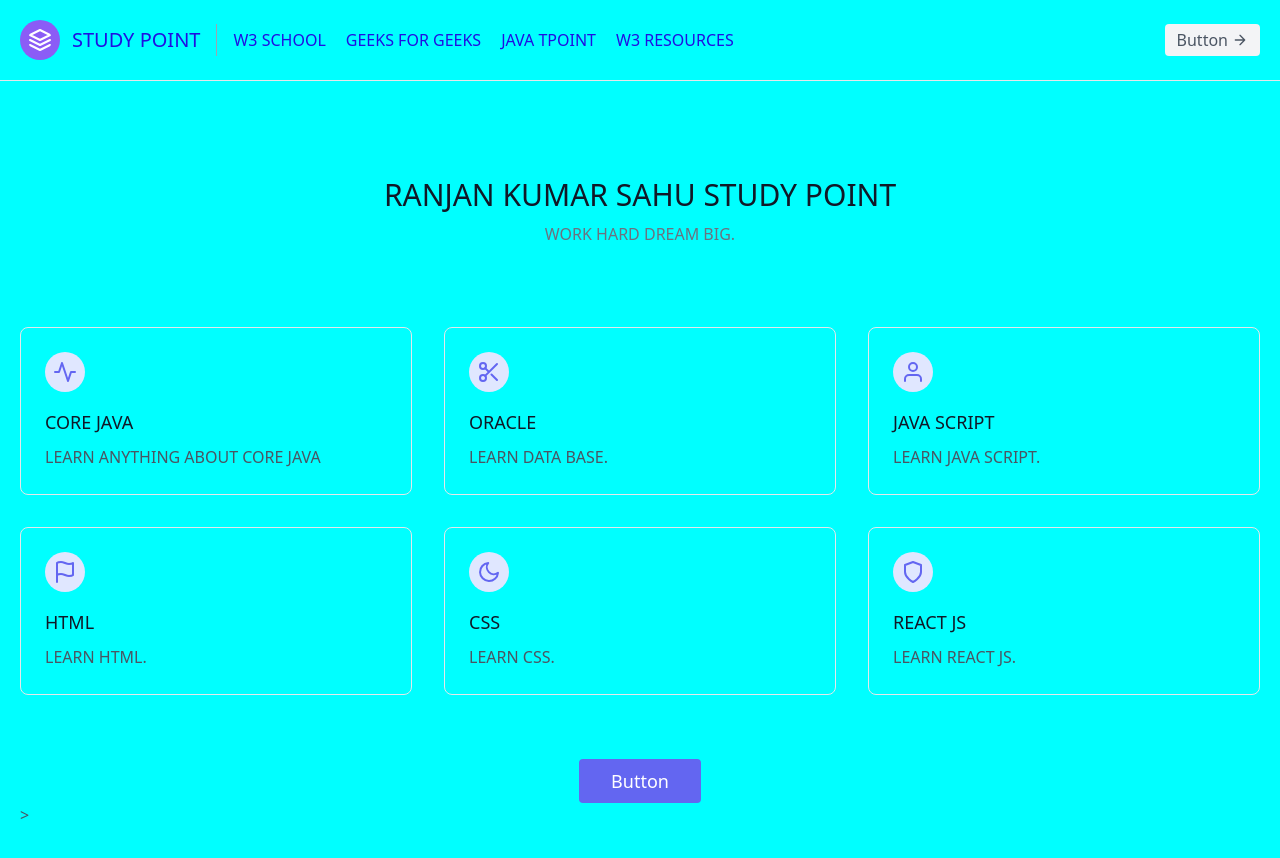
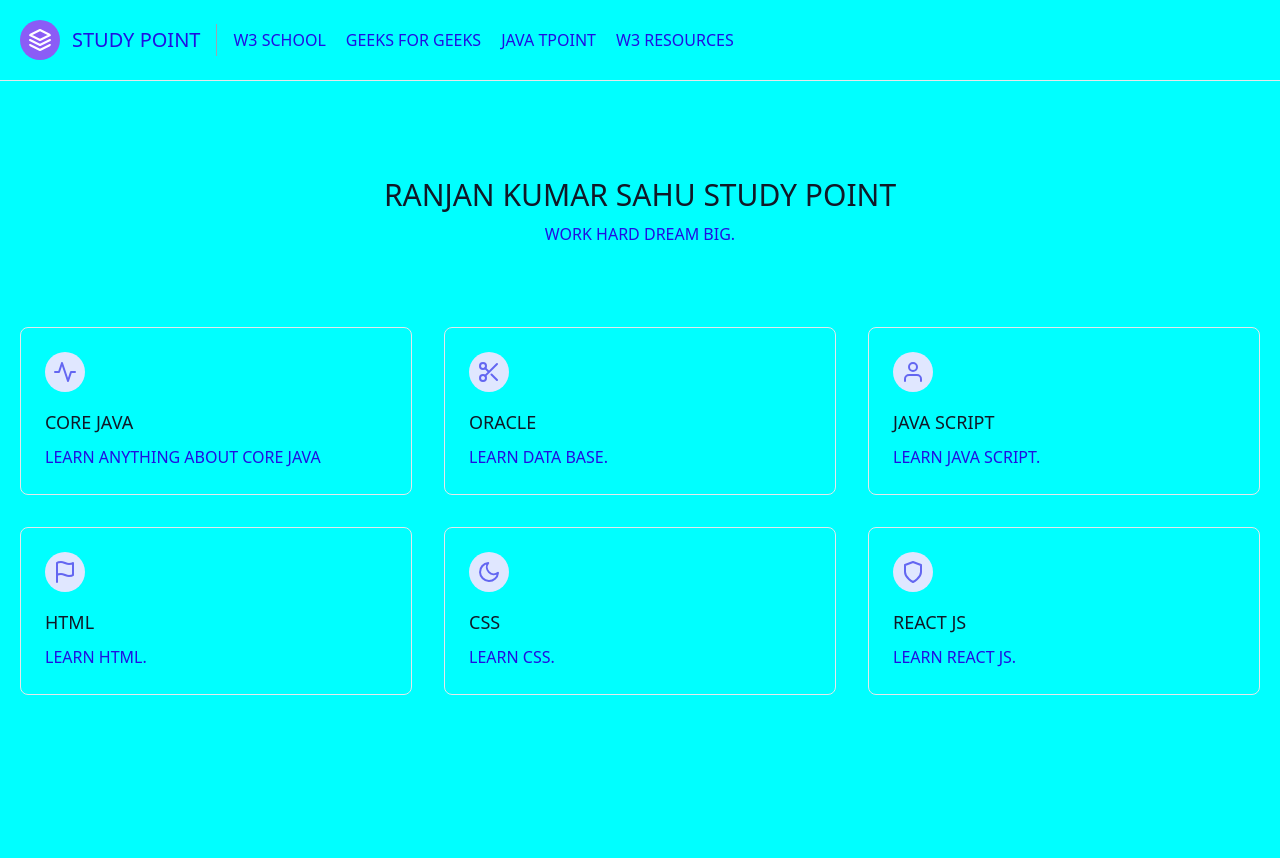
Before and after one commit to RANJANKUMARSAHU7894/java-developer, a plain HTML site: page index.html in a window 1280 px wide. After the commit the page ends 800 px from the top, so only its background shows below. Drawn offline with nearby package versions, Linux system fonts and the light colour scheme.

Commit message:
ok
changes

```diff
--- a/index.html
+++ b/index.html
@@ -42,11 +42,7 @@
                 <a href="https://www.javatpoint.com/java-tutorial"class="mr-5 hover:text-gray-900">JAVA TPOINT</a>
                 <a href="https://www.w3resource.com/" class="mr-5 hover:text-gray-900">W3 RESOURCES</a>
               </nav>
-              <button class="inline-flex items-center bg-gray-100 border-0 py-1 px-3 focus:outline-none hover:bg-gray-200 rounded text-base mt-4 md:mt-0">Button
-                <svg fill="none" stroke="currentColor" stroke-linecap="round" stroke-linejoin="round" stroke-width="2" class="w-4 h-4 ml-1" viewBox="0 0 24 24">
-                  <path d="M5 12h14M12 5l7 7-7 7"></path>
-                </svg>
-              </button>
+
             </div>
           </header>
           <hr>
@@ -54,7 +50,7 @@
             <div class="container px-5 py-24 mx-auto">
               <div class="flex flex-wrap w-full mb-20 flex-col items-center text-center">
                 <h1 class="sm:text-3xl text-2xl font-medium title-font mb-2 text-gray-900">RANJAN KUMAR SAHU STUDY POINT</h1>
-                <p class="lg:w-1/2 w-full leading-relaxed text-gray-500">WORK HARD DREAM BIG.</p>
+                <p class="lg:w-1/2 w-full leading-relaxed text-gray-500" style="color:rgb(33, 15, 226);">WORK HARD DREAM BIG.</p>
               </div>
               <div class="flex flex-wrap -m-4">
                 <div class="xl:w-1/3 md:w-1/2 p-4">
@@ -65,7 +61,7 @@
                       </svg>
                     </div>
                     <h2 class="text-lg text-gray-900 font-medium title-font mb-2">CORE JAVA</h2>
-                    <p class="leading-relaxed text-base">LEARN ANYTHING ABOUT CORE JAVA</p>
+                    <p class="leading-relaxed text-base" style="color:rgb(33, 15, 226);">LEARN ANYTHING ABOUT CORE JAVA</p>
                   </div>
                 </div>
                 <div class="xl:w-1/3 md:w-1/2 p-4">
@@ -80,7 +76,7 @@
                     <a href="https://r.search.yahoo.com/_ylt=Awr.2guJqhljty0KgYZXNyoA;_ylu=Y29sbwNncTEEcG9zAzEEdnRpZAMEc2VjA3Ny/RV=2/RE=1662655242/RO=10/RU=https%3a%2f%2fwww.w3schools.com%2fsql%2f/RK=2/RS=UWX3aqzcE8LRS3cfzZyRAanSa9E-">
                     <h2 class="text-lg text-gray-900 font-medium title-font mb-2">ORACLE</h2>
                   </a>
-                    <p class="leading-relaxed text-base">LEARN DATA BASE.</p>
+                    <p class="leading-relaxed text-base" style="color:rgb(33, 15, 226);">LEARN DATA BASE.</p>
                   </div>
                 </div>
                 <div class="xl:w-1/3 md:w-1/2 p-4">
@@ -92,7 +88,7 @@
                       </svg>
                     </div>
                     <h2 class="text-lg text-gray-900 font-medium title-font mb-2">JAVA SCRIPT</h2>
-                    <p class="leading-relaxed text-base">LEARN JAVA SCRIPT.</p>
+                    <p class="leading-relaxed text-base" style="color:rgb(33, 15, 226);">LEARN JAVA SCRIPT.</p>
                   </div>
                 </div>
                 <div class="xl:w-1/3 md:w-1/2 p-4">
@@ -103,7 +99,7 @@
                       </svg>
                     </div>
                     <h2 class="text-lg text-gray-900 font-medium title-font mb-2">HTML</h2>
-                    <p class="leading-relaxed text-base">LEARN HTML.</p>
+                    <p class="leading-relaxed text-base" style="color:rgb(33, 15, 226);">LEARN HTML.</p>
                   </div>
                 </div>
                 <div class="xl:w-1/3 md:w-1/2 p-4">
@@ -114,7 +110,7 @@
                       </svg>
                     </div>
                     <h2 class="text-lg text-gray-900 font-medium title-font mb-2">CSS</h2>
-                    <p class="leading-relaxed text-base">LEARN CSS.</p>
+                    <p class="leading-relaxed text-base" style="color:rgb(33, 15, 226);">LEARN CSS.</p>
                   </div>
                 </div>
                 <div class="xl:w-1/3 md:w-1/2 p-4">
@@ -126,11 +122,11 @@
                     </div>
 
                     <h2 class="text-lg text-gray-900 font-medium title-font mb-2">REACT JS</h2>
-                    <p class="leading-relaxed text-base">LEARN REACT JS.</p>
+                    <p class="leading-relaxed text-base" style="color:rgb(33, 15, 226);">LEARN REACT JS.</p>
                   </div>
                 </div>
               </div>
-              <button class="flex mx-auto mt-16 text-white bg-indigo-500 border-0 py-2 px-8 focus:outline-none hover:bg-indigo-600 rounded text-lg">Button</button> >
+
             </div>
           </section>
 
```
